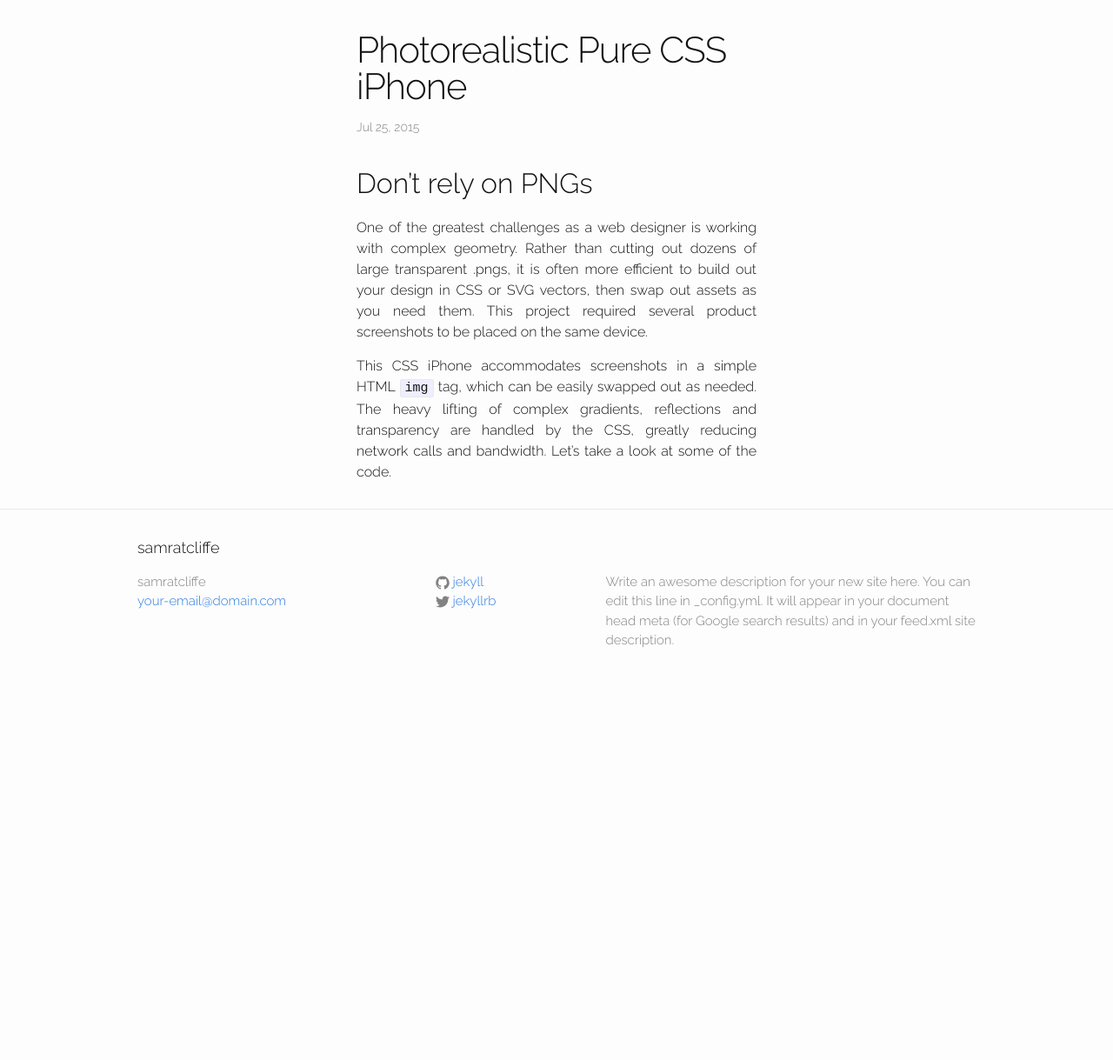
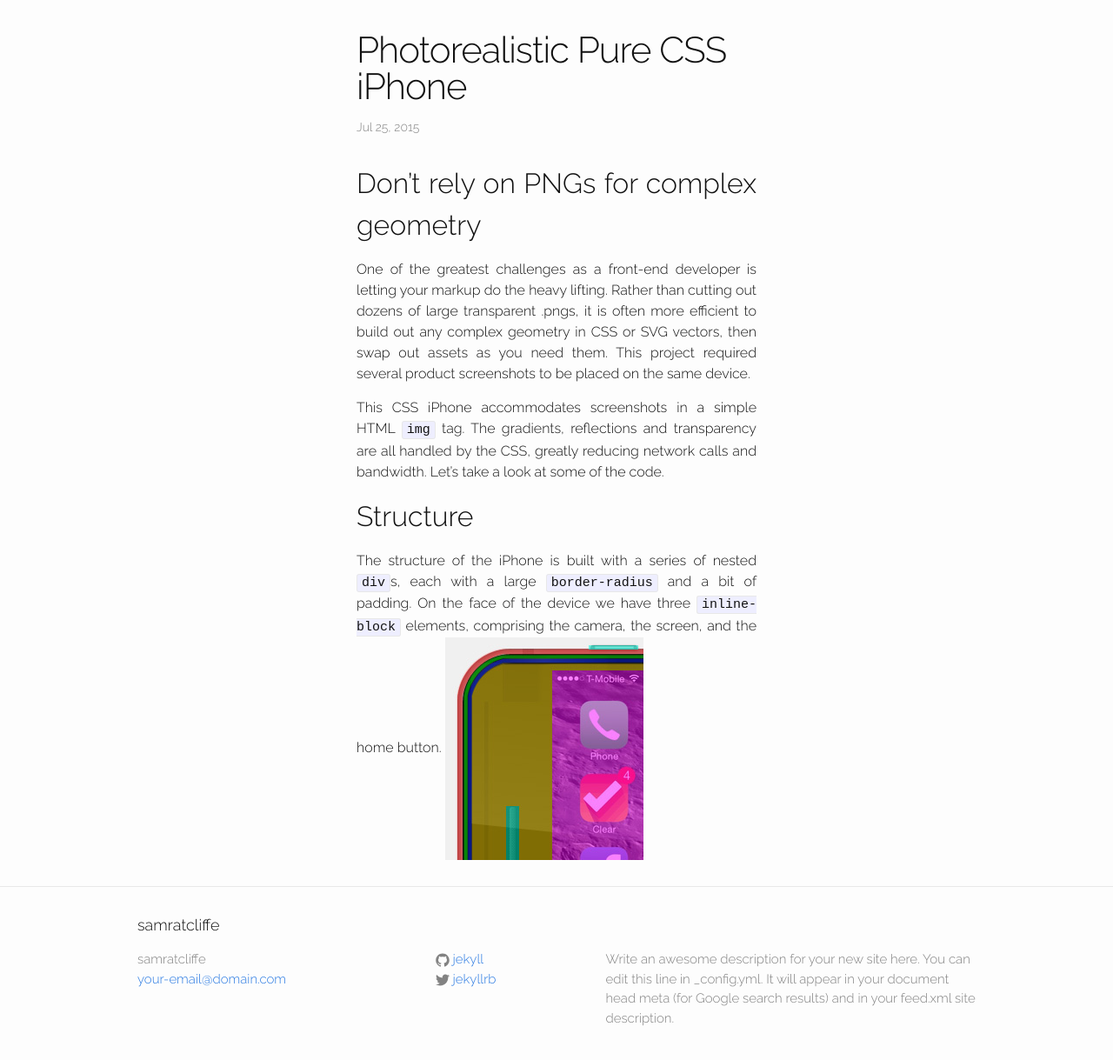
Before and after one commit to samratcliffe/samratcliffe.github.io, a Jekyll site: the page built from _posts/2015-07-25-photorealistic-pure-css-iphone.markdown, in a window 1280 px wide and 1400 px high, scrolled down 528 px. Shown: the part 158-1377 px from the top of the window at 87% size. Built offline with Jekyll 4.4.1, drawn with Linux system fonts in a browser that asks for light colours; before the commit the page ends 1494 px from its top, so only the background shows below that.

Commit message:
iphone post

```diff
--- a/_posts/2015-07-25-photorealistic-pure-css-iphone.markdown
+++ b/_posts/2015-07-25-photorealistic-pure-css-iphone.markdown
@@ -8,7 +8,11 @@
 fullwidthcodepenheight: "630"
 ---
 
-## Don't rely on PNGs
-One of the greatest challenges as a web designer is working with complex geometry. Rather than cutting out dozens of large transparent .pngs, it is often more efficient to build out your design in CSS or SVG vectors, then swap out assets as you need them. This project required several product screenshots to be placed on the same device.
+## Don't rely on PNGs for complex geometry
+One of the greatest challenges as a front-end developer is letting your markup do the heavy lifting. Rather than cutting out dozens of large transparent .pngs, it is often more efficient to build out any complex geometry in CSS or SVG vectors, then swap out assets as you need them. This project required several product screenshots to be placed on the same device.
 
-This CSS iPhone accommodates screenshots in a simple HTML `img` tag, which can be easily swapped out as needed. The heavy lifting of complex gradients, reflections and transparency are handled by the CSS, greatly reducing network calls and bandwidth. Let's take a look at some of the code.
+This CSS iPhone accommodates screenshots in a simple HTML `img` tag. The gradients, reflections and transparency are all handled by the CSS, greatly reducing network calls and bandwidth. Let's take a look at some of the code.
+
+## Structure
+The structure of the iPhone is built with a series of nested `div`s, each with a large `border-radius` and a bit of padding. On the face of the device we have three `inline-block` elements, comprising the camera, the screen, and the home button.
+<img src="/images/iphone-structure.jpg">
```
Also changed, not shown: images/iphone-structure.jpg (added).
